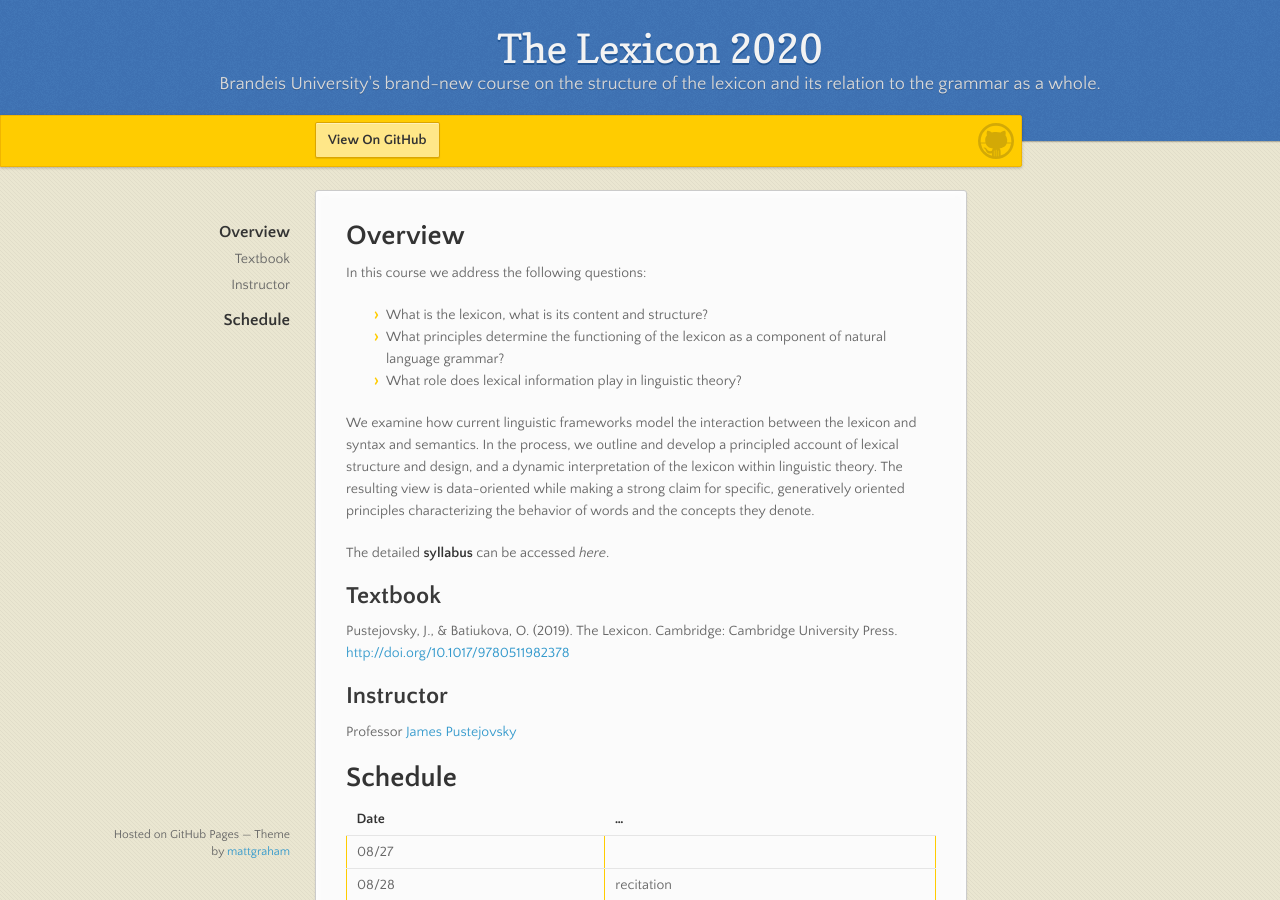
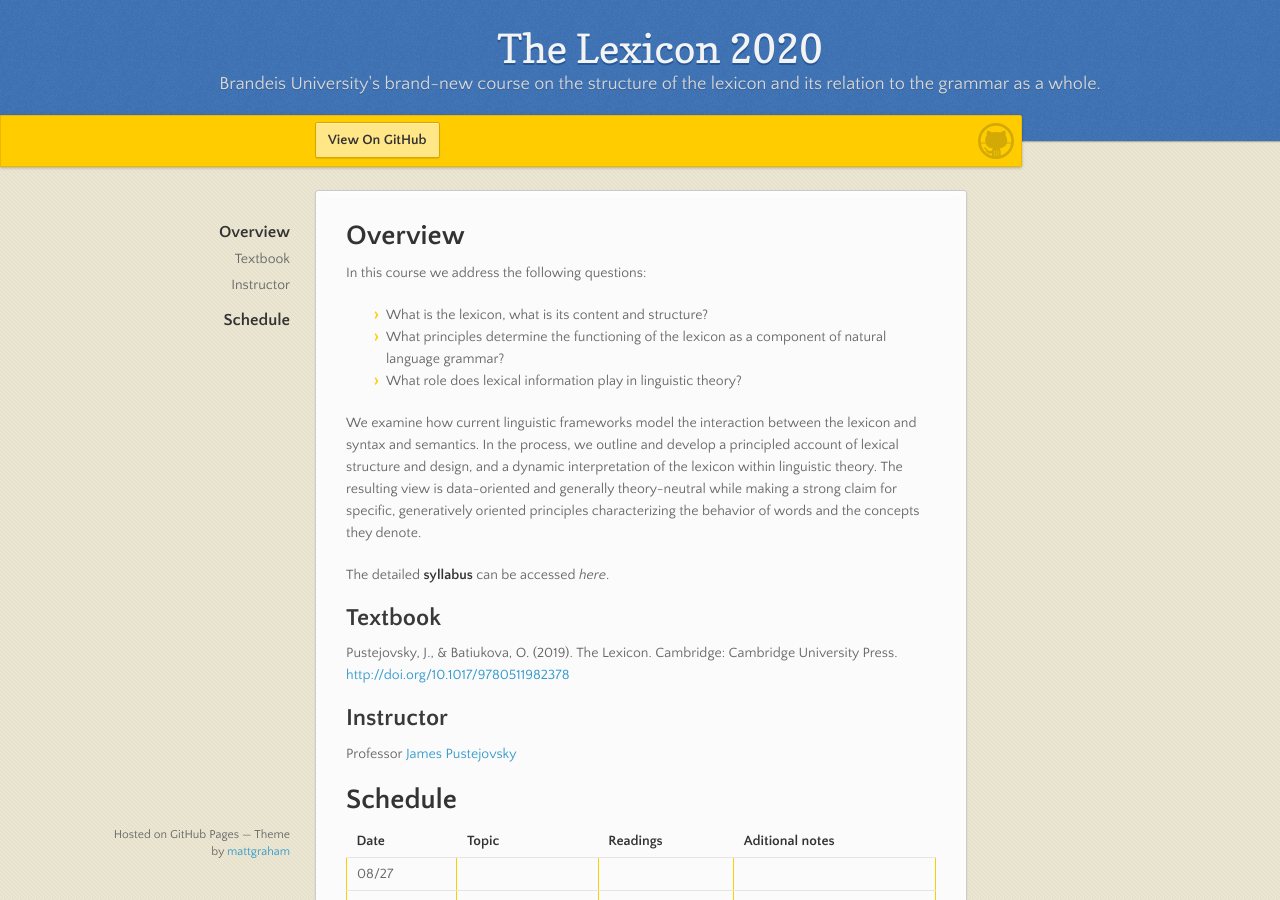
Before and after one commit to the-lexicon-2020/the-lexicon-2020.github.io, a Jekyll site: the page built from _pages/index.markdown, in a window 1280 px wide and 900 px high. Built offline with Jekyll 4.4.1, drawn with Linux system fonts in a browser that asks for light colours; our own code applies the rules of GitHub Pages for plain Markdown files.

Commit message:
Update index.markdown directly from GitHub

```diff
--- a/_pages/index.markdown
+++ b/_pages/index.markdown
@@ -13,7 +13,7 @@ In this course we address the following questions:
   * What principles determine the functioning of the lexicon as a component of natural language grammar?
   * What role does lexical information play in linguistic theory?
 
-We examine how current linguistic frameworks model the interaction between the lexicon and syntax and semantics. In the process, we outline and develop a principled account of lexical structure and design, and a dynamic interpretation of the lexicon within linguistic theory. The resulting view is data-oriented while making a strong claim for specific, generatively oriented principles characterizing the behavior of words and the concepts they denote.
+We examine how current linguistic frameworks model the interaction between the lexicon and syntax and semantics. In the process, we outline and develop a principled account of lexical structure and design, and a dynamic interpretation of the lexicon within linguistic theory. The resulting view is data-oriented and generally theory-neutral while making a strong claim for specific, generatively oriented principles characterizing the behavior of words and the concepts they denote.
 
 The detailed **syllabus** can be accessed *here*.
 
@@ -25,41 +25,41 @@ Professor [James Pustejovsky](mailto:jamesp@cs.brandeis.edu)
 
 # Schedule
 
-**Date** | **...**
--------- | -------
-08/27 |
-08/28 | recitation
-09/01 |
-09/03 |
-09/04 | recitation
-09/08 |
-09/11 | recitation
-09/15 |
-09/17 |
-09/18 | recitation
-09/22 |
-09/24 |
-09/25 | recitation
-09/29 |
-10/01 |
-10/02 | recitation
-10/06 |
-10/08 |
-10/09 | recitation
-10/13 |
-10/15 |
-10/16 | recitation
-10/20 |
-10/22 |
-10/23 | recitation
-10/27 |
-10/29 |
-10/30 | recitation
-11/03 |
-11/05 |
-11/06 | recitation
-11/10 |
-11/12 |
-11/13 | recitation
-12/01 |
-12/02 |
+**Date** | **Topic** | **Readings** | **Aditional notes**
+-------- | --------- | ------------ | -------------------
+08/27 | | |
+*08/28* | recitation | |
+09/01 | | |
+09/03 | | |
+*09/04* | recitation | |
+09/08 | | |
+*09/11* | recitation | |
+09/15 | | |
+09/17 | | |
+*09/18* | recitation | |
+09/22 | | |
+09/24 | | |
+*09/25* | recitation
+09/29 | | |
+10/01 | | |
+*10/02* | recitation | |
+10/06 | | |
+10/08 | | |
+*10/09* | recitation | |
+10/13 | | |
+10/15 | | |
+*10/16* | recitation | |
+10/20 | | |
+10/22 | | |
+*10/23* | recitation | |
+10/27 | | |
+10/29 | | |
+*10/30* | recitation | |
+11/03 | | |
+11/05 | | |
+*11/06* | recitation | |
+11/10 | | |
+11/12 | | |
+*11/13* | recitation | |
+12/01 | | |
+12/02 | | |
```
